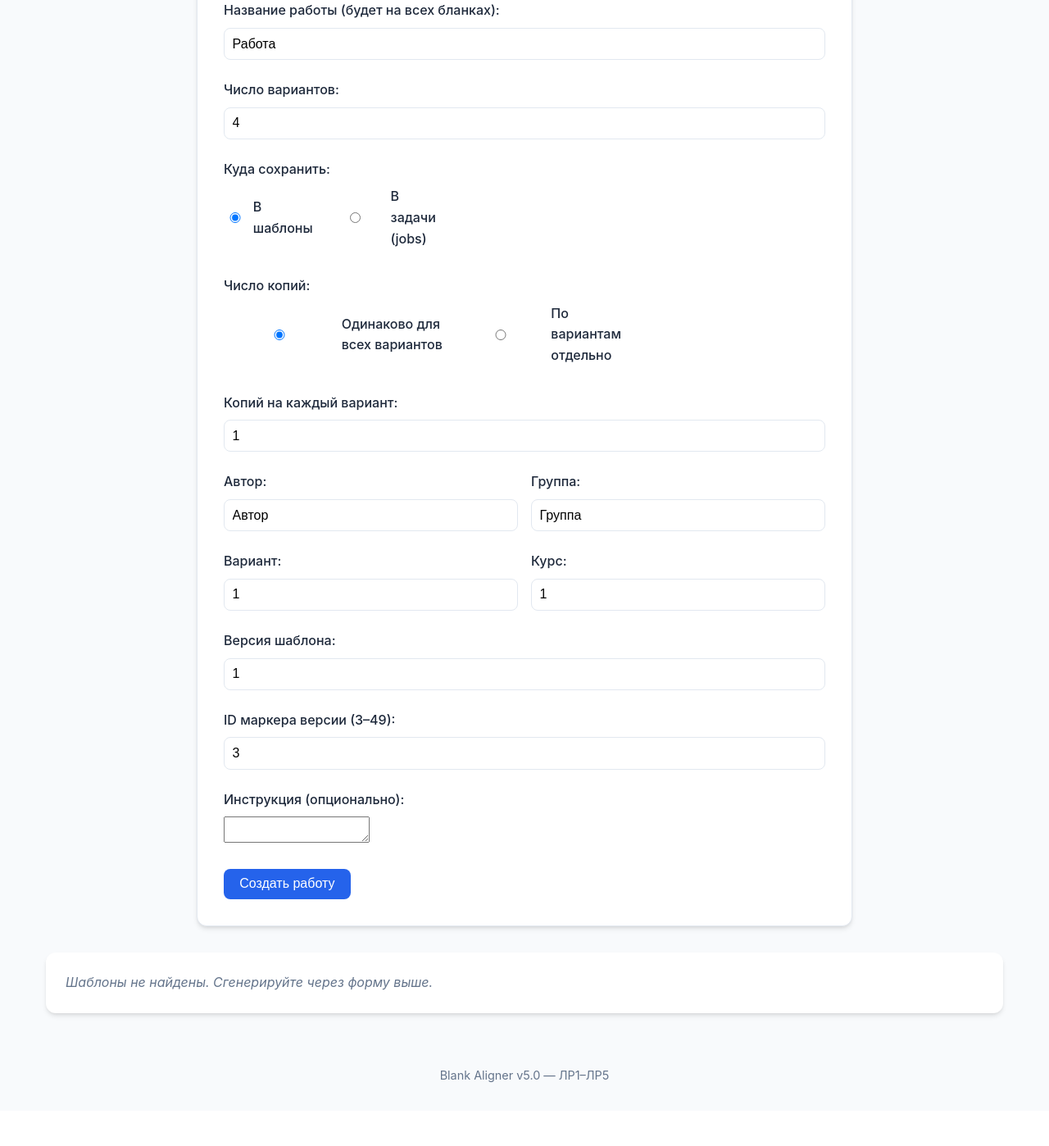
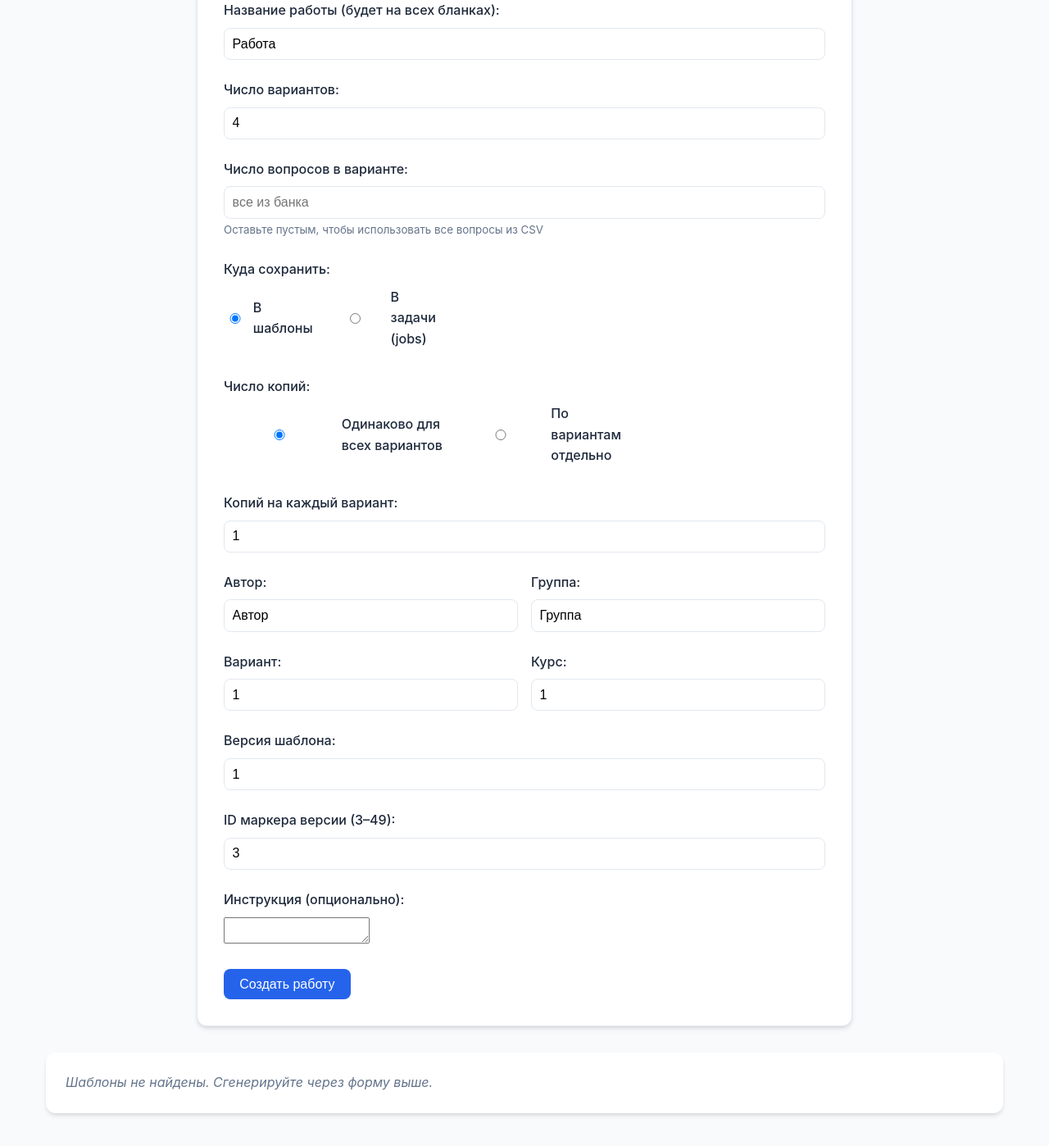
Before and after one commit to Yaromir-Svetozarovich/MLRecognitio, a FastAPI app: page /templates in a window 1280 px wide. Shown: the part 539-1937 px from the top of the page at 82% size. Before the commit the page ends 1860 px from the top, so only its background shows below. Run offline with FastAPI, Linux system fonts and the light colour scheme; data that the repository does not hold is empty.

Commit message:
Добавлено поле num_questions в UI генерации шаблонов

```diff
--- a/app/templates/templates.html
+++ b/app/templates/templates.html
@@ -27,6 +27,11 @@
         <div class="form-group">
             <label for="num_variants">Число вариантов:</label>
             <input type="number" id="num_variants" name="num_variants" value="4" min="1" max="20">
+        </div>
+        <div class="form-group">
+            <label for="num_questions">Число вопросов в варианте:</label>
+            <input type="number" id="num_questions" name="num_questions" value="" min="1" placeholder="все из банка">
+            <small style="color: var(--text-muted);">Оставьте пустым, чтобы использовать все вопросы из CSV</small>
         </div>
         <div class="form-group">
             <label>Куда сохранить:</label>
```
